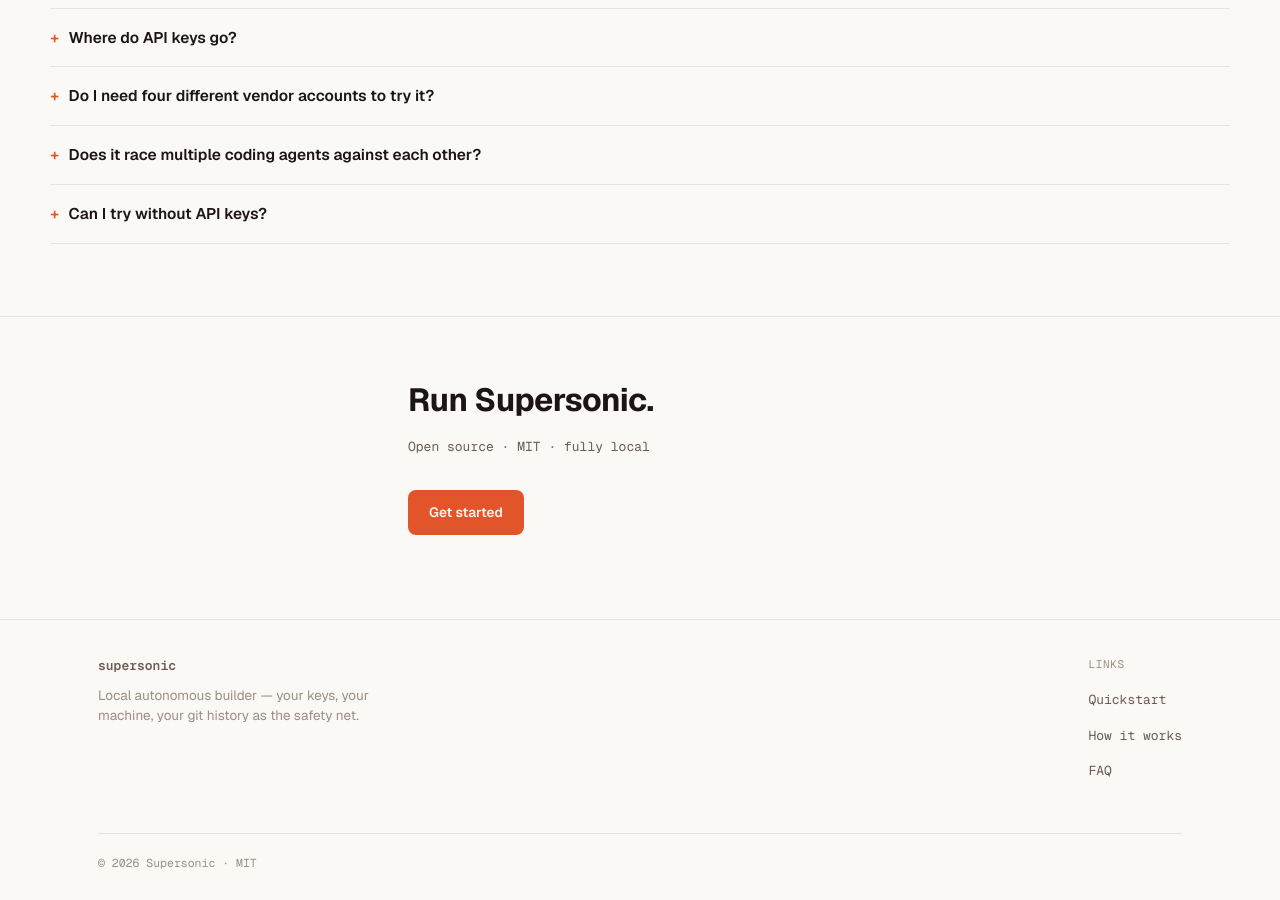
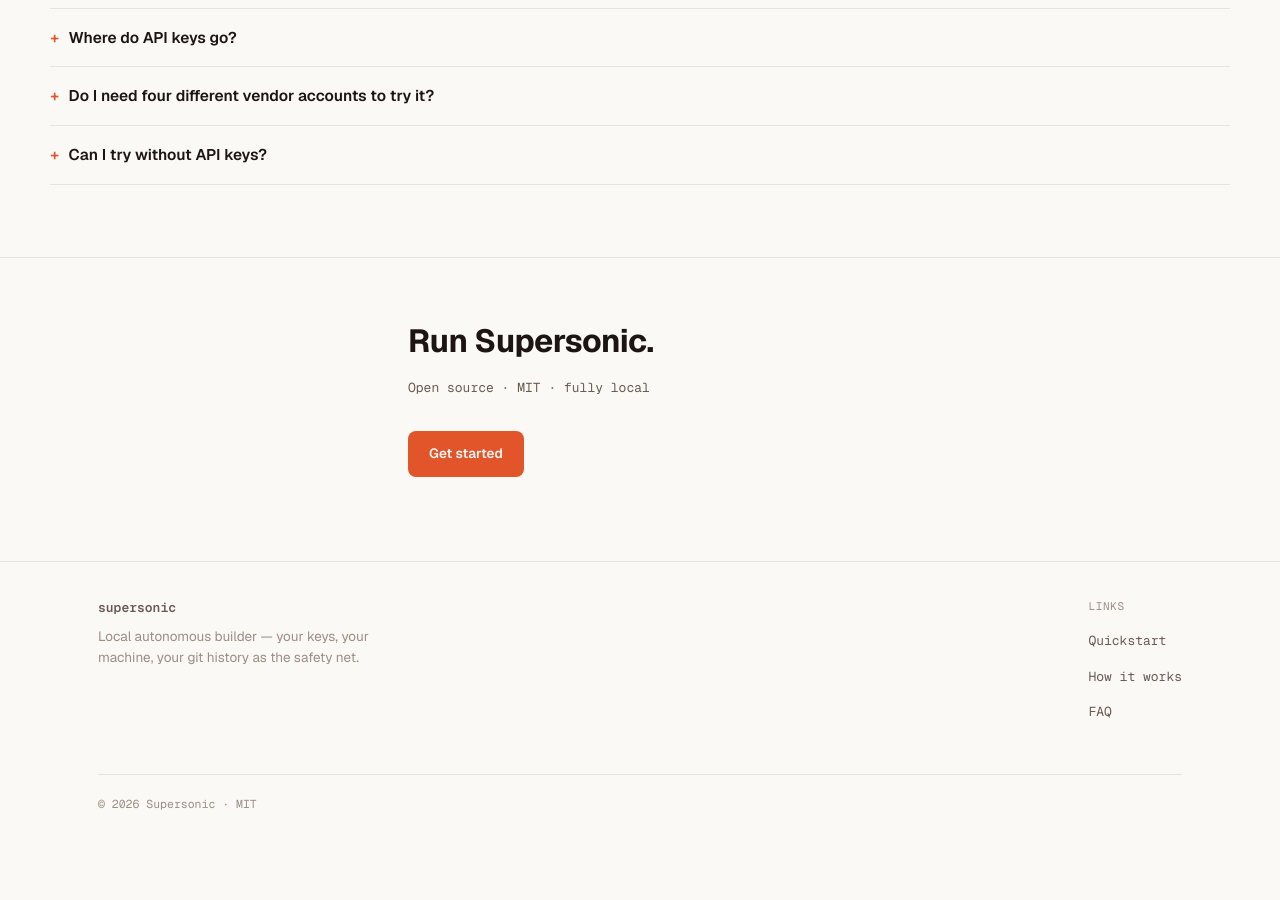
Before and after one commit to pranavkokati/supersonic, a plain HTML site: page web/index.html in a window 1280 px wide. Shown: the part 4320-5220 px from the top of the page. After the commit the page ends 5161 px from the top, so only its background shows below. Drawn offline with nearby package versions, Linux system fonts and the light colour scheme.

Commit message:
web: remove Agent Racing FAQ callback, no longer relevant framing

```diff
--- a/web/index.html
+++ b/web/index.html
@@ -366,10 +366,6 @@ sonic doctor</pre>
             <p>No. One LLM key (Anthropic, OpenAI, or a local Ollama server) is all that's required. GitHub shipping, Linear, and research enrichment are all optional and off by default.</p>
           </details>
           <details class="faq-item">
-            <summary>Does it race multiple coding agents against each other?</summary>
-            <p>No, deliberately not. An earlier design ran two agents concurrently and picked a winner with a bandit — it roughly doubled LLM spend for a benefit the Verify gate already delivers for free. It was cut. One configured agent per project.</p>
-          </details>
-          <details class="faq-item">
             <summary>Can I try without API keys?</summary>
             <p>Yes — <code>sonic run --demo</code> runs the full loop in demo mode with synthetic turns, so you can see the checkpoint/verify/rollback mechanics before connecting a provider.</p>
           </details>
```
